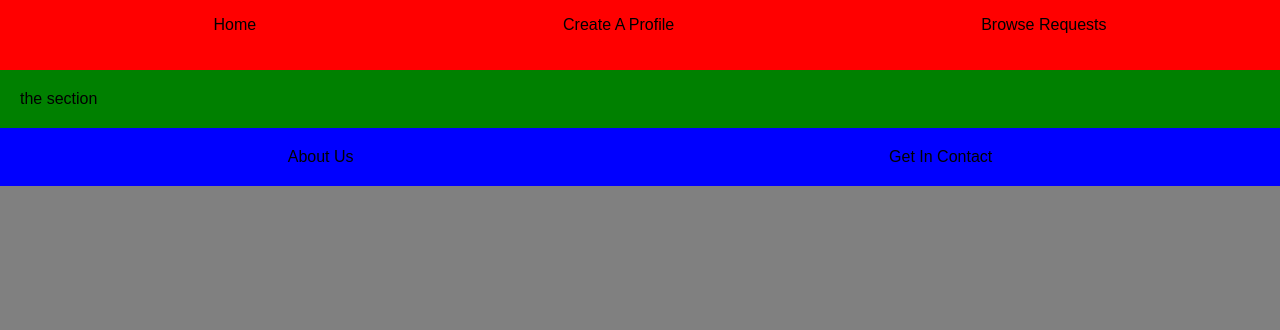
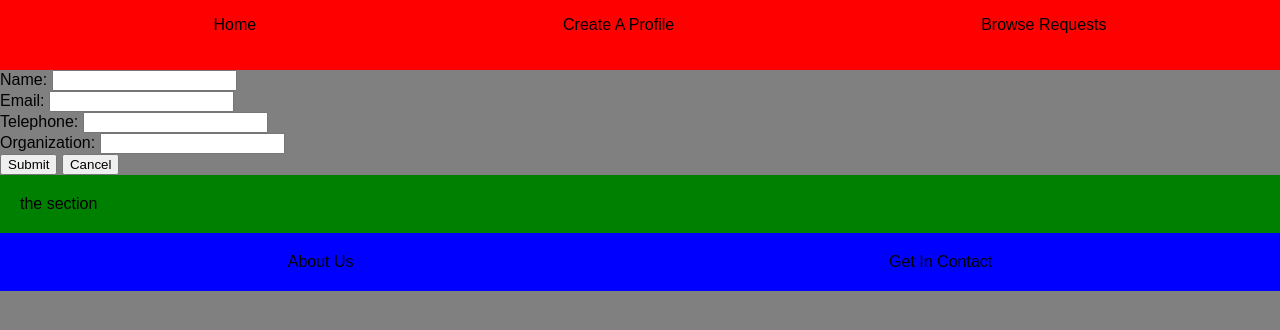
Before and after one commit to CameronR2802/Set-Hacks-CropCycle, a plain HTML site: page createProfile.html in a window 1280 px wide. Shown: the part 132-462 px from the top of the page. Drawn offline with Linux system fonts and the light colour scheme.

Commit message:
profileForm

```diff
--- a/createProfile.html
+++ b/createProfile.html
@@ -18,6 +18,33 @@
         </ul>
     </header>
 
+    <div>
+        <form class = "form" id = "profileForm">
+            <div class = "formItem">
+                <label for "name"> Name: </label>
+                <input type = "text" id = "name" name = "name" required>
+            </div>
+
+            <div class = "formItem">
+                <label for "email"> Email: </label>
+                <input type = "email" id = "email" name = "email">
+            </div>
+
+            <div class = "formItem">
+                <label for "tel"> Telephone: </label>
+                <input type = "tel" id = "tel" name = "tel">
+            </div>
+
+            <div class = "formItem">
+                <label for "organization"> Organization: </label>
+                <input type = "text" id = "organization" name = "organization">
+            </div>
+
+            <input type = "submit" value="Submit" id = "submit" class = "formButton">
+            <button type = "button" id = "cancelButton" class = "formButton"> Cancel </button>
+        </form>
+    </div>
+
     <section>
         the section
     </section>
```
